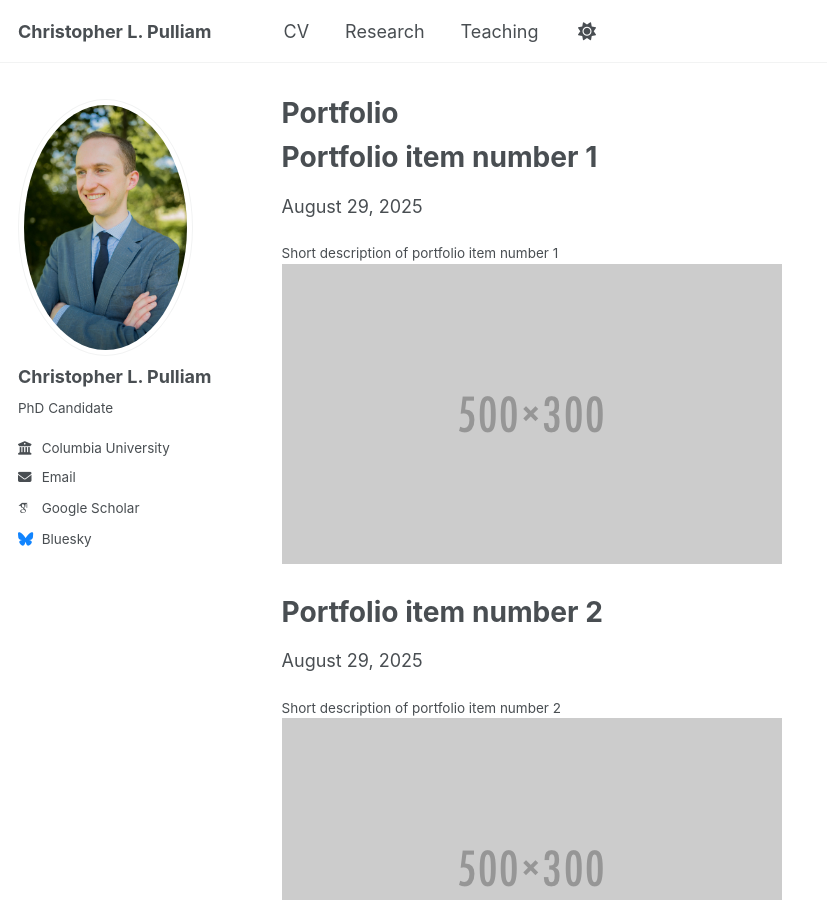
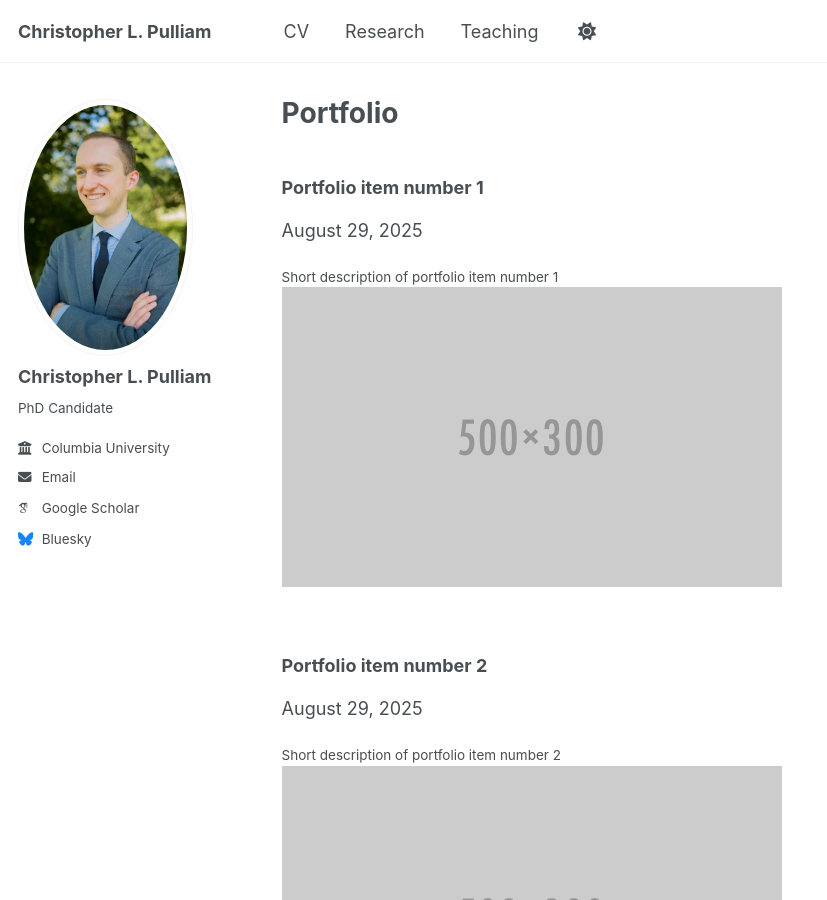
Before and after one commit to christopher-pulliam/christopher-pulliam.github.io, a Jekyll site: the page built from _pages/portfolio.html, in a window 1280 px wide and 900 px high. Shown: the whole window, without its empty margins (0-827 px from the left). Built offline with Jekyll 4.4.1, drawn with Linux system fonts in a browser that asks for light colours; some web fonts are replaced; a script that is not in the unit is left out.

Commit message:
Update archive-single.html

```diff
--- a/_includes/archive-single.html
+++ b/_includes/archive-single.html
@@ -1,6 +1,6 @@
 <div class="pub-entry">
   <div class="pub-content-wrapper">
-    <h1 class="archive__item-title">{{ post.title }}</h1>
+    <h3 class="archive__item-title">{{ post.title }}</h3>
 
     {% if post.collection == 'publications' %}
       <p>
```
